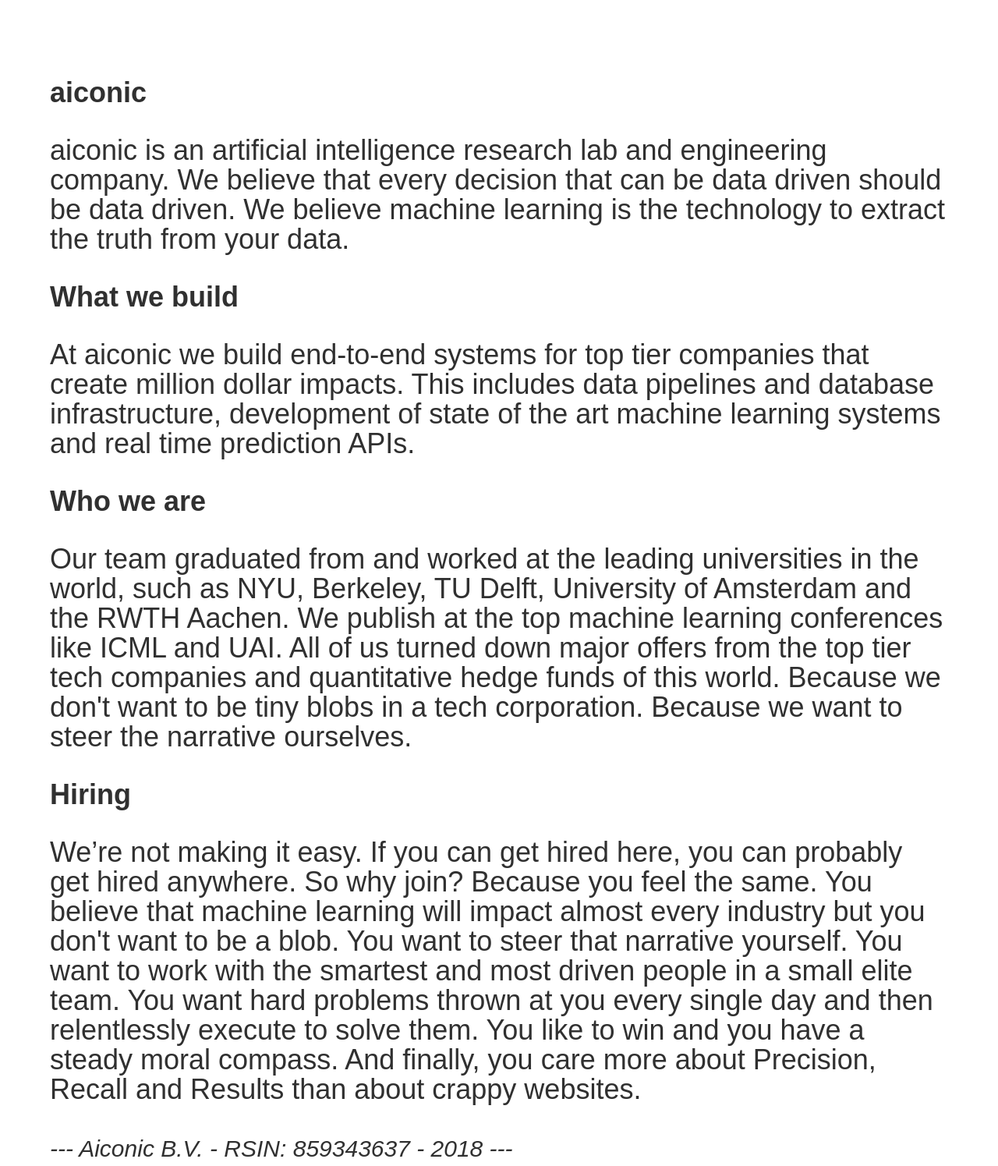
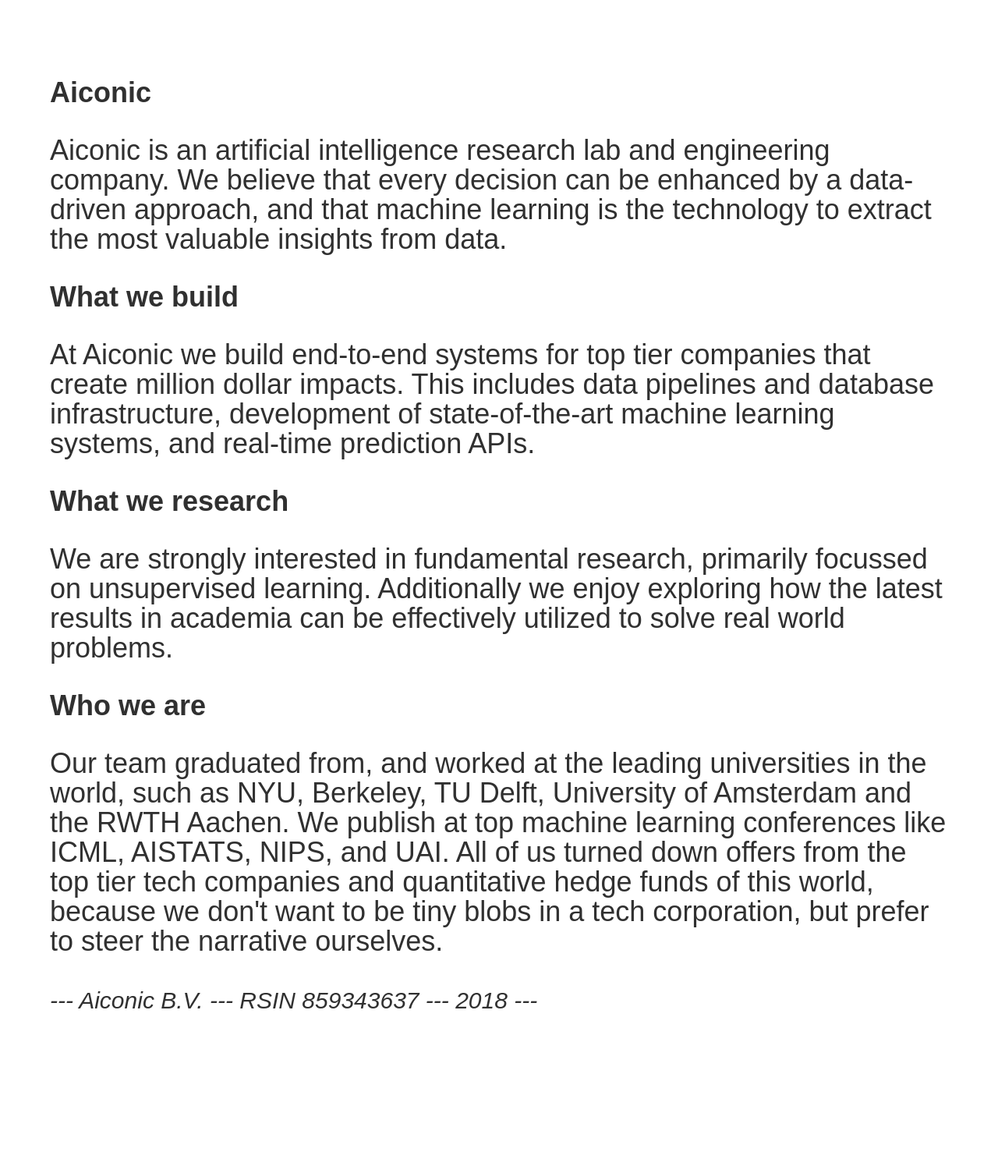
Before and after one commit to aiconic/aiconic.github.io, a plain HTML site: page index.html in a window 1280 px wide. Shown: the whole page at 78% size. After the commit the page ends 1402 px from the top, so only its background shows below. Drawn offline with Linux system fonts and the light colour scheme.

Commit message:
RBI website update

```diff
--- a/index.html
+++ b/index.html
@@ -12,18 +12,18 @@
 </HEAD>
 
 <BODY id="text">
-<p><b>aiconic</b></p>
-<p>aiconic is an artificial intelligence research lab and engineering company. We believe that every decision that can be data driven should be data driven. We believe machine learning is the technology to extract the truth from your data.</p>
+<p><b>Aiconic</b></p>
+<p>Aiconic is an artificial intelligence research lab and engineering company. We believe that every decision can be enhanced by a data-driven approach, and that machine learning is the technology to extract the most valuable insights from data.</p>
 
 <p><b>What we build</b></p>
-<p>At aiconic we build end-to-end systems for top tier companies that create million dollar impacts. This includes data pipelines and database infrastructure, development of state of the art machine learning systems and real time prediction APIs.</p>
+<p>At Aiconic we build end-to-end systems for top tier companies that create million dollar impacts. This includes data pipelines and database infrastructure, development of state-of-the-art machine learning systems, and real-time prediction APIs.</p>
+
+<p><b>What we research</b></p>
+<p>We are strongly interested in fundamental research, primarily focussed on unsupervised learning. Additionally we enjoy exploring how the latest results in academia can be effectively utilized to solve real world problems.</p>
 
 <p><b>Who we are</b></p>
-<p>Our team graduated from and worked at the leading universities in the world, such as NYU, Berkeley, TU Delft, University of Amsterdam and the RWTH Aachen. We publish at the top machine learning conferences like ICML and UAI. All of us turned down major offers from the top tier tech companies and quantitative hedge funds of this world. Because we don't want to be tiny blobs in a tech corporation. Because we want to steer the narrative ourselves.</p>
+<p>Our team graduated from, and worked at the leading universities in the world, such as NYU, Berkeley, TU Delft, University of Amsterdam and the RWTH Aachen. We publish at top machine learning conferences like ICML, AISTATS, NIPS, and UAI. All of us turned down offers from the top tier tech companies and quantitative hedge funds of this world, because we don't want to be tiny blobs in a tech corporation, but prefer to steer the narrative ourselves.</p>
 
-<p><b>Hiring</b></p>
-<p>We’re not making it easy. If you can get hired here, you can probably get hired anywhere. So why join? Because you feel the same. You believe that machine learning will impact almost every industry but you don't want to be a blob. You want to steer that narrative yourself. You want to work with the smartest and most driven people in a small elite team. You want hard problems thrown at you every single day and then relentlessly execute to solve them. You like to win and you have a steady moral compass. And finally, you care more about Precision, Recall and Results than about crappy websites.</p>
-
-<p><small><i>--- Aiconic B.V. - RSIN: 859343637 - 2018 ---</i></small></p>
+<p><small><i>--- Aiconic B.V. --- RSIN 859343637 --- 2018 ---</i></small></p>
 </BODY>
 </HTML>
```
